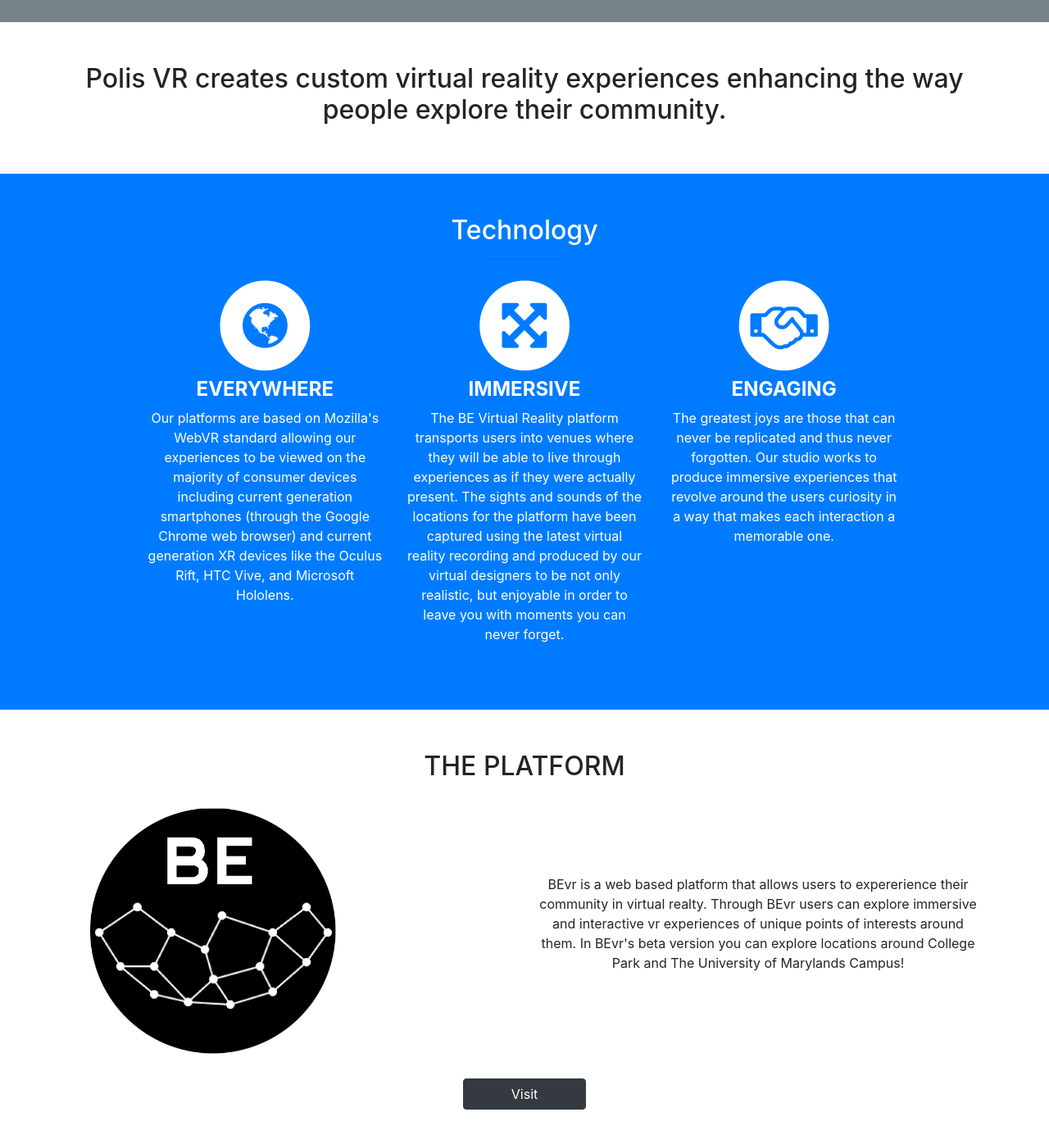
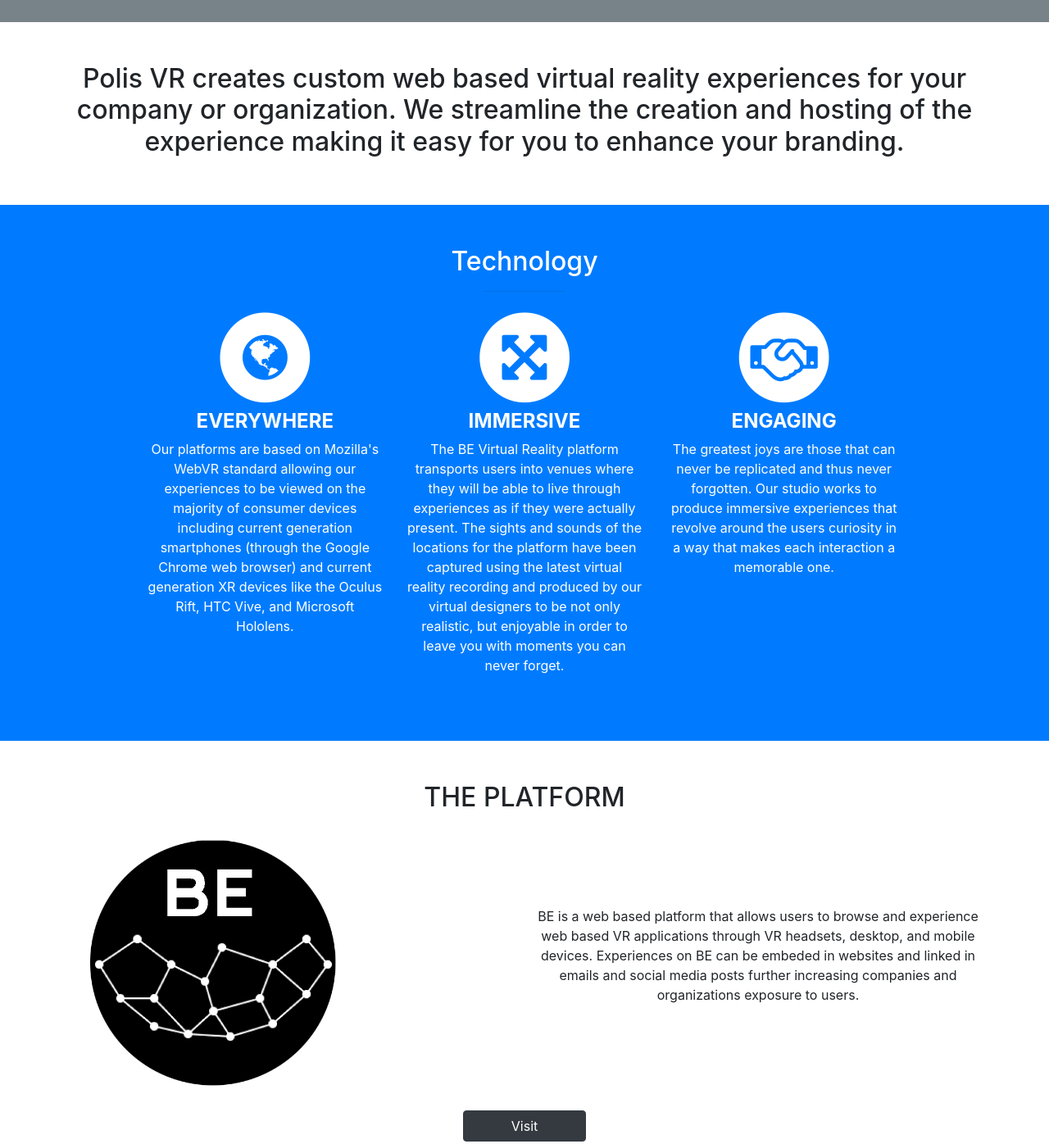
Before and after one commit to beVR/bevr.github.io, a website with bundled scripts: page index.html in a window 1280 px wide. Shown: the part 773-2169 px from the top of the page at 82% size. Built offline with nearby package versions, Linux system fonts and the light colour scheme.

Commit message:
Changed website main page to reflect new pivot

```diff
--- a/index.html
+++ b/index.html
@@ -68,7 +68,7 @@
           <br>
           <!-- <h3 id='tagLine' >explore communities,<br>augment your world,<br>be there</h3> -->
           <a href="#about" class="btn btn-dark btn-lg js-scroll-trigger topButtons">Find Out More</a>
-          <a href="http://explorebe.com" class="btn btn-dark btn-lg js-scroll-trigger topButtons" style="width:150px">Visit BEvr</a>
+          <a href="http://explorebe.com" class="btn btn-dark btn-lg js-scroll-trigger topButtons" style="width:150px">Visit BE</a>
         </div>
       </div>
     </header>
@@ -76,7 +76,7 @@
     <!-- About -->
     <section id="about" class="about">
       <div class="container text-center">
-        <h2>Polis VR creates custom virtual reality experiences enhancing the way people explore their community.</h2>
+        <h2>Polis VR creates custom web based virtual reality experiences for your company or organization. We streamline the creation and hosting of the experience making it easy for you to enhance your branding.</h2>
       </div>
       <!-- /.container -->
     </section>
@@ -175,8 +175,7 @@
           </div>
           <div class="col-md-6 mx-auto text-center">
             <div class="portfolio-item" style="padding-top: 15%">
-              <p>BEvr is a web based platform that allows users to expererience their community in virtual realty. Through BEvr users can explore
-              immersive and interactive vr experiences of unique points of interests around them. In BEvr's beta version you can explore locations around College Park and The University of Marylands Campus!
+              <p>BE is a web based platform that allows users to browse and experience web based VR applications through VR headsets, desktop, and mobile devices. Experiences on BE can be embeded in websites and linked in emails and social media posts further increasing companies and organizations exposure to users.
               </p>
             </div>
           </div>
@@ -206,6 +205,24 @@
       <small>
         <a href="https://maps.google.com/maps?f=q&amp;source=embed&amp;hl=en&amp;geocode=&amp;q=StartupShell,+Technology+Drive,+College+Park,+MD&amp;aq=0&amp;oq=polisvr&amp;sll=28.659344,-81.187888&amp;sspn=0.128789,0.264187&amp;ie=UTF8&amp;hq=PolisVR,+Technology+Drive,+College+Park,+MD&amp;t=m&amp;z=15&amp;iwloc=A"></a>
       </small>
+    </section> -->
+
+
+    <!-- How it works -->
+    <!-- <section id="services" class="services bg-primary text-white">
+      <div class="container" style="text-align: center;">
+        <h1>How It Works?</h1>
+        <br>
+        <i class="fa fa-arrow-down fa-3x" aria-hidden="true"></i>
+        <h3>We work directly with customers to create vr experiences that will effectivly advertsise their brand.</h3>
+        <br>
+        <i class="fa fa-arrow-down fa-3x" aria-hidden="true"></i>
+        <h3>We create, host and update VR experiences.</h3>
+        <br>
+        <i class="fa fa-arrow-down fa-3x" aria-hidden="true"></i>
+        <h3>Promote and establish data based on traffic</h3>
+      </div>
+      <!-- /.container -->
     </section> -->
 
     <!-- Footer -->
```
